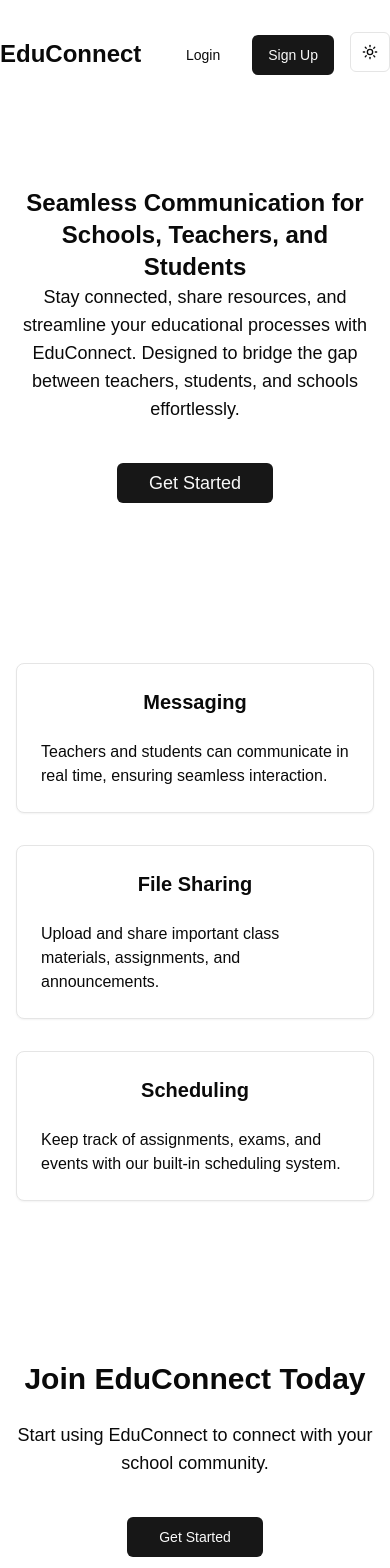
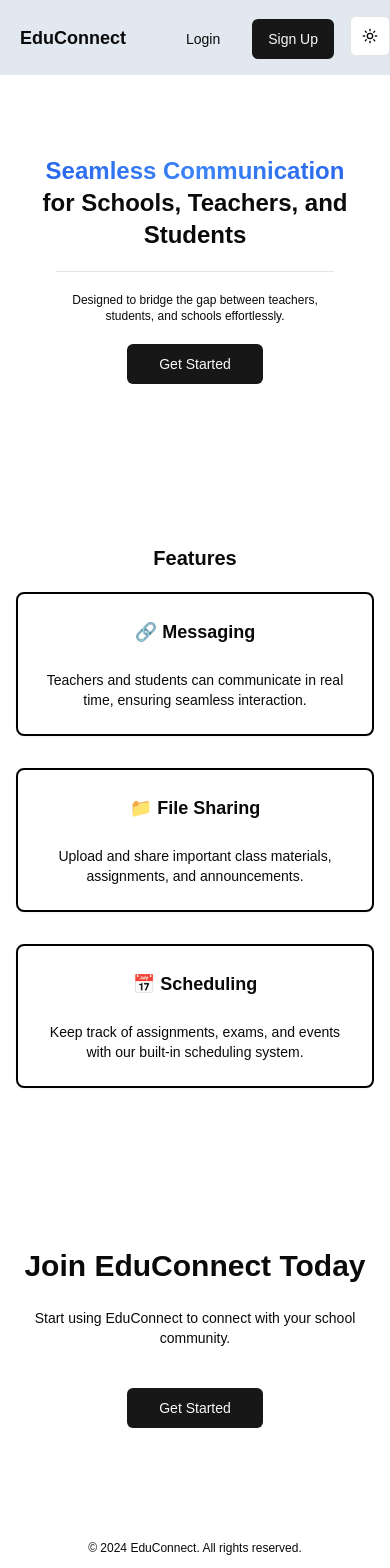
Before and after one commit to Kotsasmin/educonnect, a Next.js app: page / in a window 390 px wide. Shown: the top 1568 px of the page. Built offline with nearby package versions, Linux system fonts and the light colour scheme.

Commit message:
Αλλαγές στο main page (page.tsx) και στο footer.tsx που αφορουν οπτικές αλλαγές και fixes για περεταίρω responsivness

```diff
--- a/app/(landing)/page.tsx
+++ b/app/(landing)/page.tsx
@@ -1,5 +1,4 @@
 "use client";
-
 
 import React, { useState } from "react";
 import { Button } from "@/components/ui/button";
@@ -20,9 +19,9 @@ export default function LandingPage() {
 
   return (
     <div className="min-h-screen bg-gradient-to-r">
-      <header className="container mx-auto py-8">
+      <header className="container mx-auto py-4 bg-slate-200 dark:bg-black">
         <nav className="flex justify-between items-center">
-          <h1 className="text-2xl font-bold">EduConnect</h1>
+          <h1 className="text-lg font-bold ml-5 cursor-default dark:hover:text-gray-300 hover:text-gray-700 transition-all sm:text-2xl">EduConnect</h1>
 
           <div>
             <Button variant="ghost" onClick={openDialog} className="mr-4">Login</Button>
@@ -34,46 +33,55 @@ export default function LandingPage() {
 
       <main className="container mx-auto px-4">
         <section className="text-center py-20">
-          <h2 className="text-2xl font-bold">
-            Seamless Communication for Schools, Teachers, and Students
+          <h2 className="text-2xl font-bold mb-5">
+            <div className=" bg-gradient-to-r to-danger bg-clip-text text-transparent from-blue-600 via-blue-500 to-blue-600 font-semibold">Seamless Communication</div> for Schools, Teachers, and Students
           </h2>
-          <p className="text-lg max-w-2xl mx-auto mb-10">
-            Stay connected, share resources, and streamline your educational processes with EduConnect.
+          <hr className="mx-10"></hr>
+
+          <p className="text-xs max-w-2xl mx-10 mb-5 mt-5">
             Designed to bridge the gap between teachers, students, and schools effortlessly.
           </p>
-          <Button className="px-8 py-4 text-lg">Get Started</Button>
+
+          {/* Το βρίσκω λίγο αχρείαστο και too much αυτό το text. Αν θες κάνε το revert */}
+
+          {/* <p className="text-xs max-w-2xl mx-auto mb-10 mt-5">
+            Stay connected, share resources, and streamline your educational processes with EduConnect.
+            <br></br><br></br>Designed to bridge the gap between teachers, students, and schools effortlessly.
+          </p> */}
+          <Button className="px-8 py-4 text-sm hover:bg-blue-500 hover:text-white hover:px-9 transition-all">Get Started</Button>
         </section>
 
         <section className="py-20">
+          <h1 className="text-center text-xl mb-5 font-semibold hover:text-blue-500 transition-all cursor-default">Features</h1>
           <div className="grid grid-cols-1 md:grid-cols-3 gap-8">
-            <Card>
+          <Card className="border-black border-2 dark:border-neutral-800">
               <CardHeader className="text-center">
-                <h3 className="text-xl font-semibold">Messaging</h3>
+                <h3 className="text-lg font-semibold">🔗 Messaging</h3>
               </CardHeader>
               <CardContent>
-                <p>
+                <p className="text-center text-sm">
                   Teachers and students can communicate in real time, ensuring seamless interaction.
                 </p>
               </CardContent>
             </Card>
 
-            <Card>
+            <Card className="border-black border-2 dark:border-neutral-800">
               <CardHeader className="text-center">
-                <h3 className="text-xl font-semibold">File Sharing</h3>
+                <h3 className="text-lg font-semibold">📁 File Sharing</h3>
               </CardHeader>
               <CardContent>
-                <p>
+                <p className="text-center text-sm">
                   Upload and share important class materials, assignments, and announcements.
                 </p>
               </CardContent>
             </Card>
 
-            <Card>
+            <Card className="border-black border-2 dark:border-neutral-800">
               <CardHeader className="text-center">
-                <h3 className="text-xl font-semibold">Scheduling</h3>
+                <h3 className="text-lg font-semibold">📅 Scheduling</h3>
               </CardHeader>
               <CardContent>
-                <p>
+                <p className="text-center text-sm">
                   Keep track of assignments, exams, and events with our built-in scheduling system.
                 </p>
               </CardContent>
@@ -83,11 +91,11 @@ export default function LandingPage() {
 
         <section className="py-20 text-center">
           <h3 className="text-3xl font-semibold mb-6">Join EduConnect Today</h3>
-          <p className="text-lg mb-10">
+          <p className="text-sm mb-10">
             Start using EduConnect to connect with your school community.
           </p>
           <div className="flex justify-center justify-items-center space-x-4">
-            <Button className="px-8">Get Started</Button>
+          <Button className="px-8 py-4 text-sm hover:bg-blue-500 hover:text-white hover:px-9 transition-all">Get Started</Button>
           </div>
         </section>
       </main>
--- a/components/footer.tsx
+++ b/components/footer.tsx
@@ -3,7 +3,7 @@ import React from 'react';
 const Footer = () => {
   return (
     <footer className="container mx-auto py-8 text-center">
-      <p>&copy; 2024 EduConnect. All rights reserved.</p>
+      <p className='text-xs'>&copy; 2024 EduConnect. All rights reserved.</p>
     </footer>
   );
 };
```
